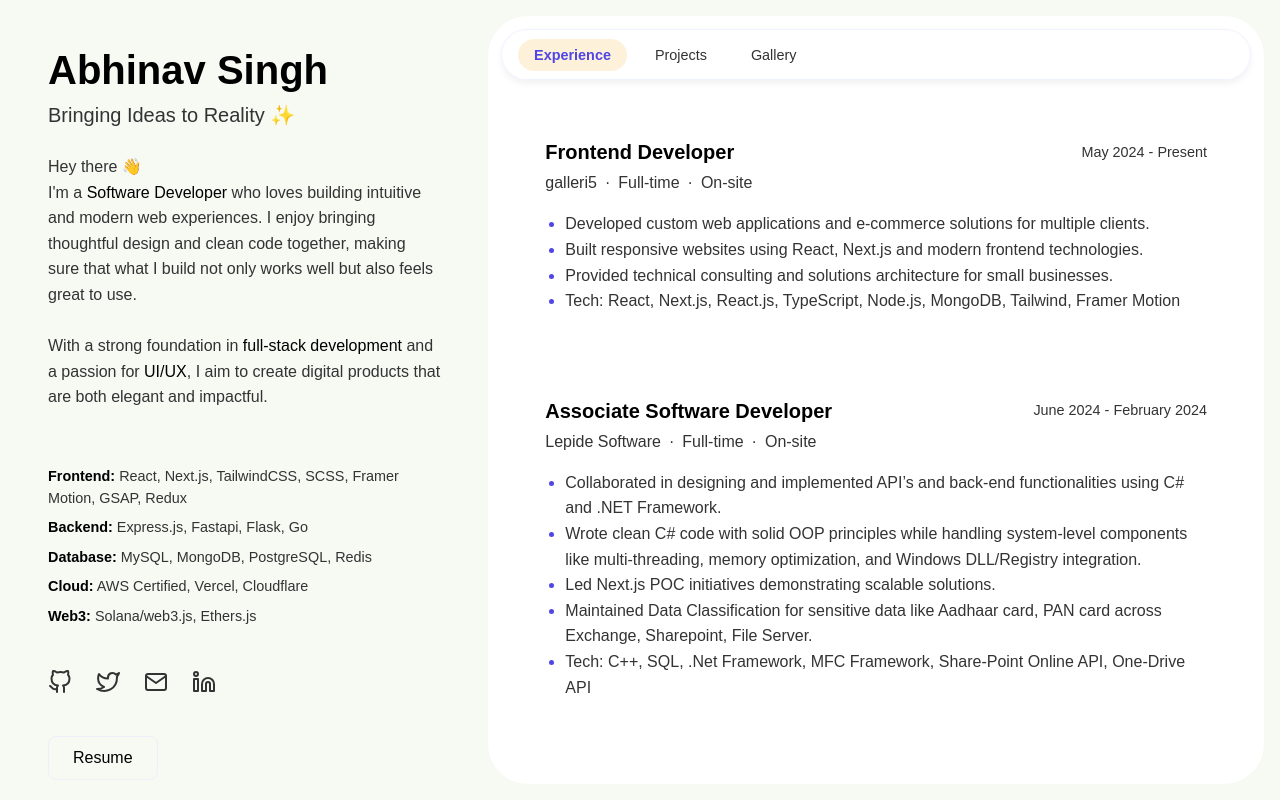
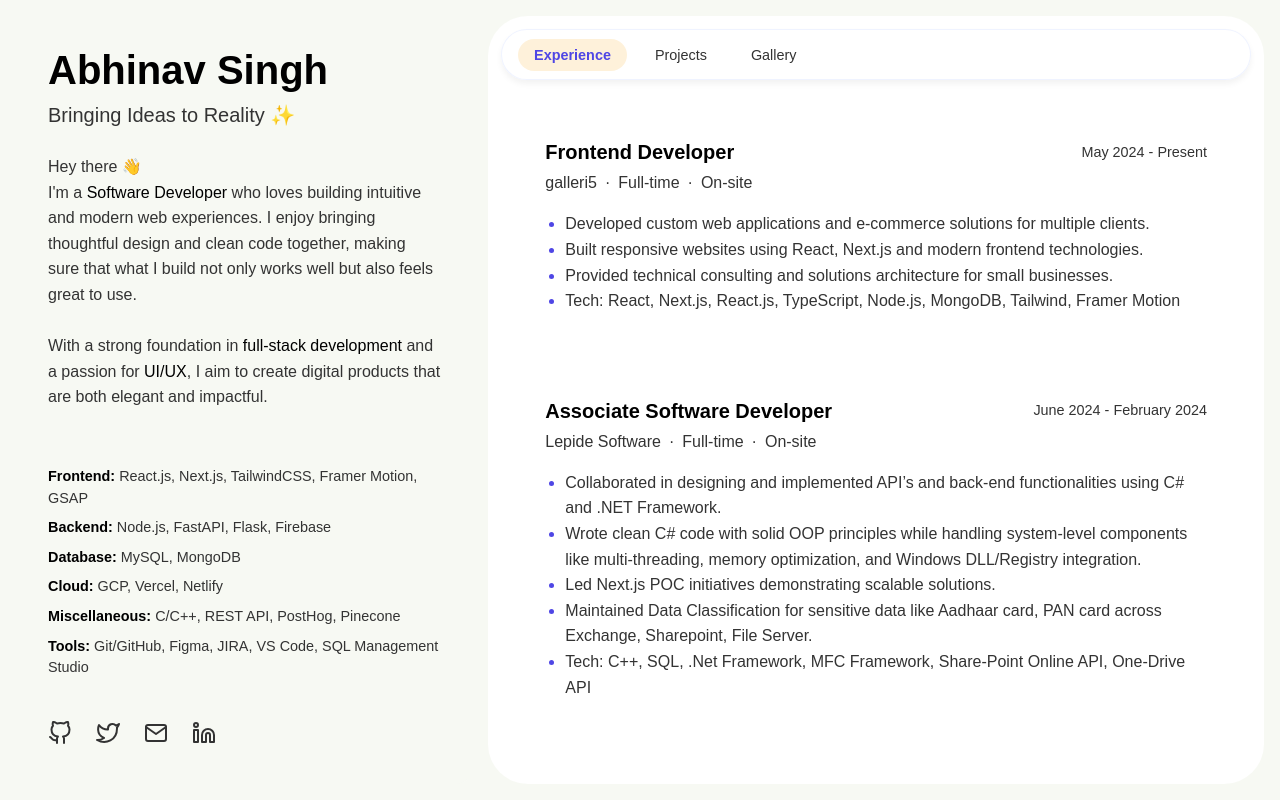
Before and after one commit to abhinav0git/portfolio-v1, a React (Vite) app: page / in a window 1280 px wide. Built offline with nearby package versions, Linux system fonts and the light colour scheme; a web font is replaced by a local one.

Commit message:
fix: tech stack

```diff
--- a/src/components/Sidebar.jsx
+++ b/src/components/Sidebar.jsx
@@ -20,11 +20,12 @@ const Sidebar = () => {
         </div>
 
         <div className="skills-section">
-          <p><strong className="font-semibold">Frontend:</strong> React, Next.js, TailwindCSS, SCSS, Framer Motion, GSAP, Redux</p>
-          <p><strong className="font-semibold">Backend:</strong> Express.js, Fastapi, Flask, Go</p>
-          <p><strong className="font-semibold">Database:</strong> MySQL, MongoDB, PostgreSQL, Redis</p>
-          <p><strong className="font-semibold">Cloud:</strong> AWS Certified, Vercel, Cloudflare</p>
-          <p><strong className="font-semibold">Web3:</strong> Solana/web3.js, Ethers.js</p>
+          <p><strong className="font-semibold">Frontend:</strong> React.js, Next.js, TailwindCSS, Framer Motion, GSAP</p>
+          <p><strong className="font-semibold">Backend:</strong> Node.js, FastAPI, Flask, Firebase</p>
+          <p><strong className="font-semibold">Database:</strong> MySQL, MongoDB</p>
+          <p><strong className="font-semibold">Cloud:</strong> GCP, Vercel, Netlify</p>
+          <p><strong className="font-semibold">Miscellaneous:</strong> C/C++, REST API, PostHog, Pinecone</p>
+          <p><strong className="font-semibold">Tools:</strong> Git/GitHub, Figma, JIRA, VS Code, SQL Management Studio</p>
         </div>
 
         <div className="social-links">
```
